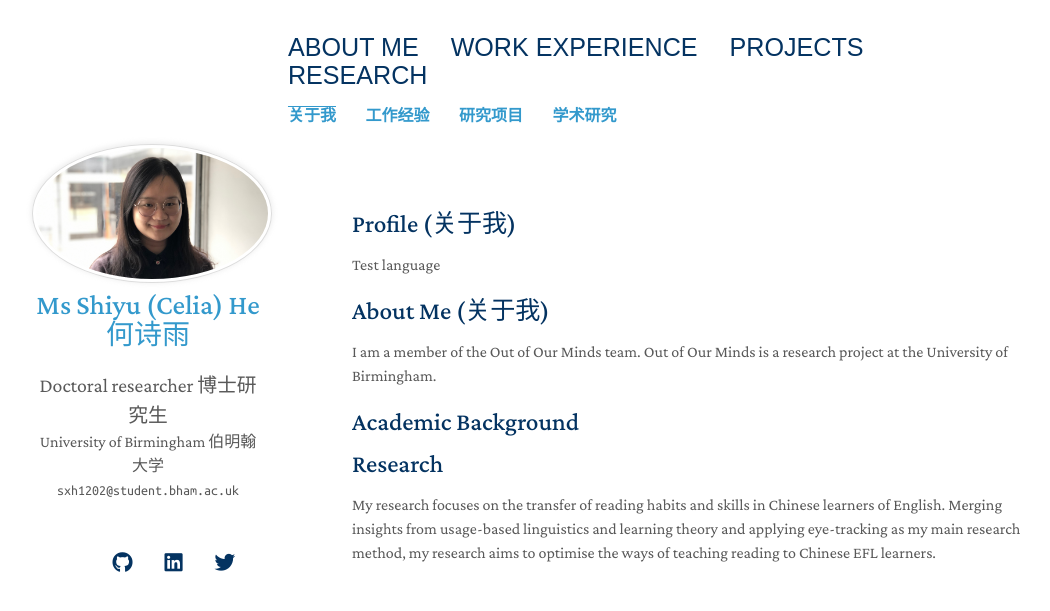
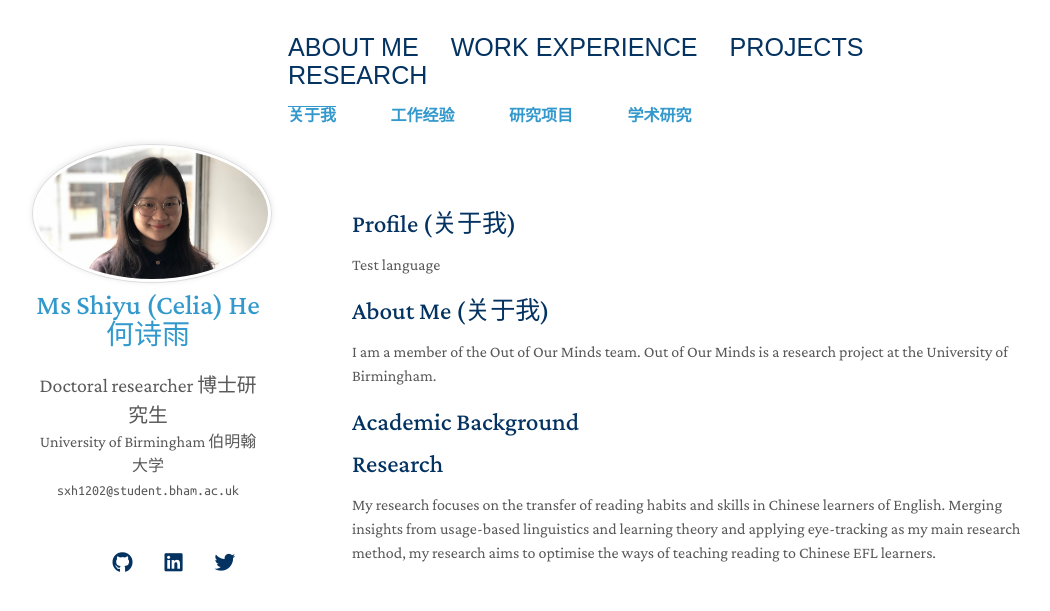
Before and after one commit to ShiyuHeCelia/ShiyuHeCelia.github.io, a Jekyll site: the page built from index.md, in a window 1280 px wide. Shown: the top 611 px of the page, without its empty margins (96-1146 px from the left). Built offline with Jekyll 4.4.1, drawn with Linux system fonts in a browser that asks for light colours; nearby versions of some CDN libraries; comment, search, counter and statistics services are not loaded; a style sheet for code colours, icons or effects is not loaded; our own code applies the rules of GitHub Pages for plain Markdown files.

Commit message:
Update style.scss

```diff
--- a/assets/css/style.scss
+++ b/assets/css/style.scss
@@ -50,6 +50,13 @@
 .links{
 
     color: #043361 ;
+}
+
+.cn-links{
+	color:#043361 !important;
+	list-style-type: none;
+    display: inline;
+    margin-right: 50px !important;
 }
 .top-navigation li a {
     decoration: none;
```
